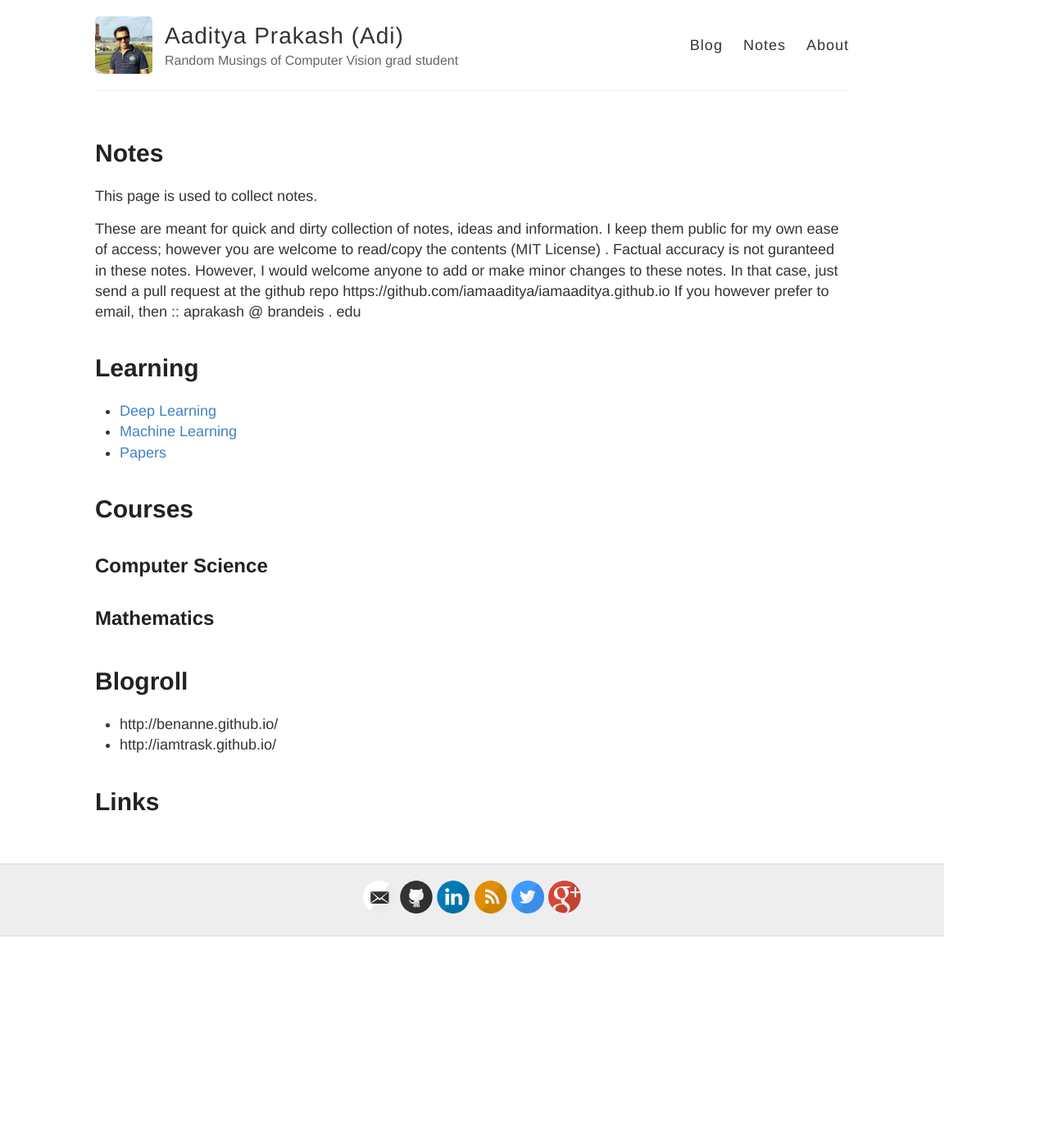
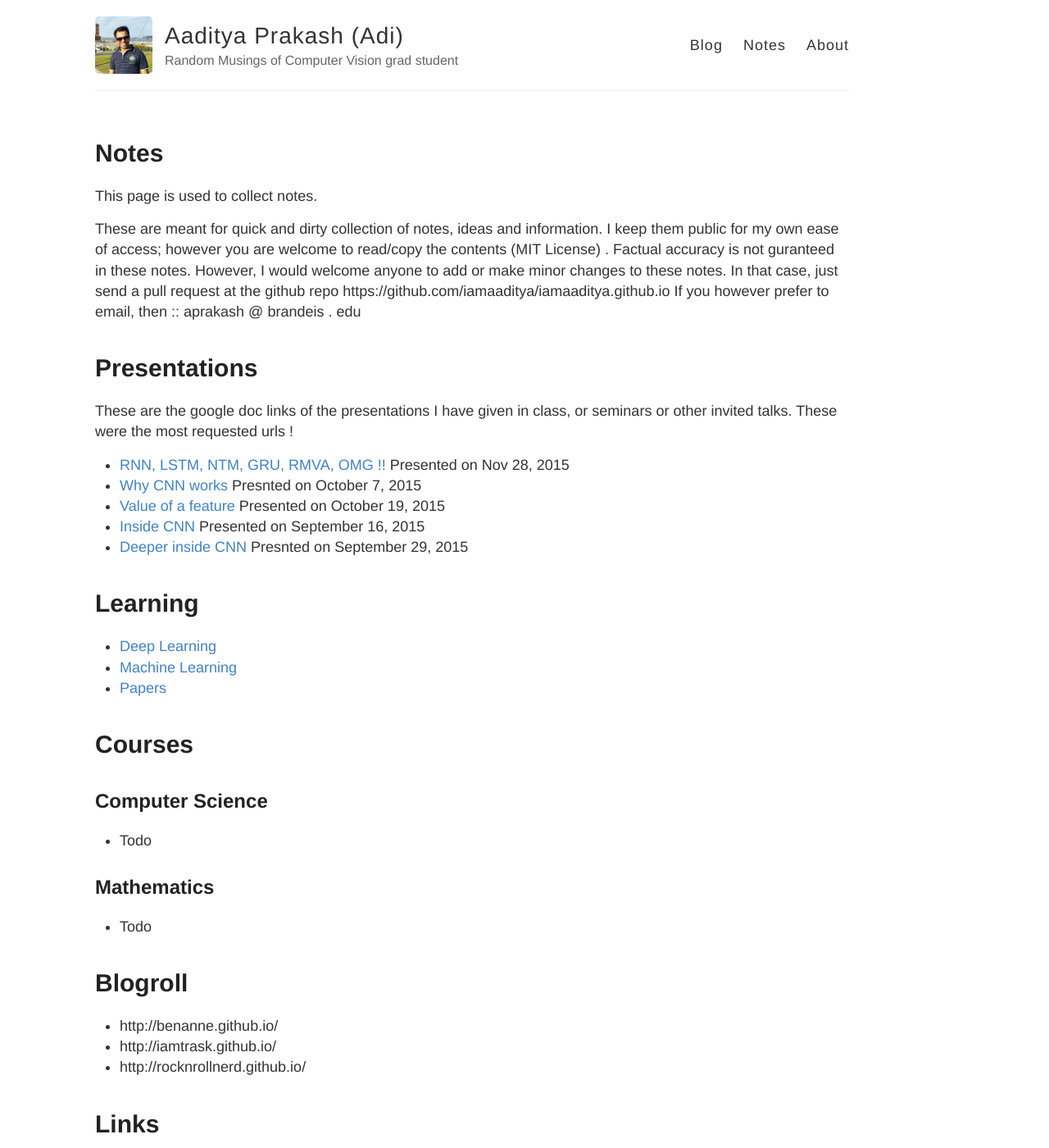
Before and after one commit to iamaaditya/iamaaditya.github.io, a Jekyll site: the page built from notes/index.md, in a window 1280 px wide and 1400 px high. Shown: the whole window at 82% size. Built offline with Jekyll 4.4.1, drawn with Linux system fonts in a browser that asks for light colours; Markdown is read by kramdown in place of the engine named in the settings.

Commit message:
Added the presentation links to the notes page

```diff
--- a/notes/index.md
+++ b/notes/index.md
@@ -12,6 +12,14 @@ These are meant for quick and dirty collection of notes, ideas and information.
 However, I would welcome anyone to add or make minor changes to these notes. In that case, just send a pull request at the github repo https://github.com/iamaaditya/iamaaditya.github.io
 If you however prefer to email, then :: aprakash   @     brandeis     .     edu
 
+# Presentations
+ These are the google doc links of the presentations I have given in class, or seminars or other invited talks. These were the most requested urls !
+ * [RNN, LSTM, NTM, GRU, RMVA, OMG !!]( https://docs.google.com/presentation/d/1A_jCyXKX7-rJcmL3t56nCn9M6itDZ6nRRutyYFRSoSk/edit?usp=sharing ) Presented on Nov 28, 2015
+ * [Why CNN works]( https://docs.google.com/presentation/d/18VOCWQX1Ux5LsK4paQ3kXS8gvJZbMNy8Mq7CbKq1Jv4/edit?usp=sharing ) Presnted on October 7, 2015
+ * [Value of a feature]( https://docs.google.com/presentation/d/13iXsfOVph8qGmNkCbio-96N7WCg4xKMmNmlPzUfotB8/edit?usp=sharing ) Presented on October 19, 2015
+ * [Inside CNN]( https://docs.google.com/presentation/d/1teHR6qIfd2e08uET1cIbmddH3dKYm1OfnTdJVBkdNps/edit?usp=sharing ) Presented on September 16, 2015
+ * [Deeper inside CNN]( https://docs.google.com/presentation/d/1hjJTTzbRvmpRs2aZSXE5uWmVG2qJJOK9dFRXnajS7hs/edit?usp=sharing ) Presnted on September 29, 2015
+
 # Learning
   * [Deep Learning]( {{ site.baseurl }}/notes/deep_learning/ )
   * [Machine Learning]( {{ site.baseurl }}/notes/machine_learning/ )
@@ -19,10 +27,17 @@ If you however prefer to email, then :: aprakash   @     brandeis     .     edu
 
 # Courses
 ## Computer Science
+  * Todo
+
 ## Mathematics
+  * Todo
 
 # Blogroll
   * http://benanne.github.io/
   * http://iamtrask.github.io/
+  * http://rocknrollnerd.github.io/
 
 # Links
+
+# Cheatsheets
+  * Todo
```
Also changed, not shown: 1 other file.
